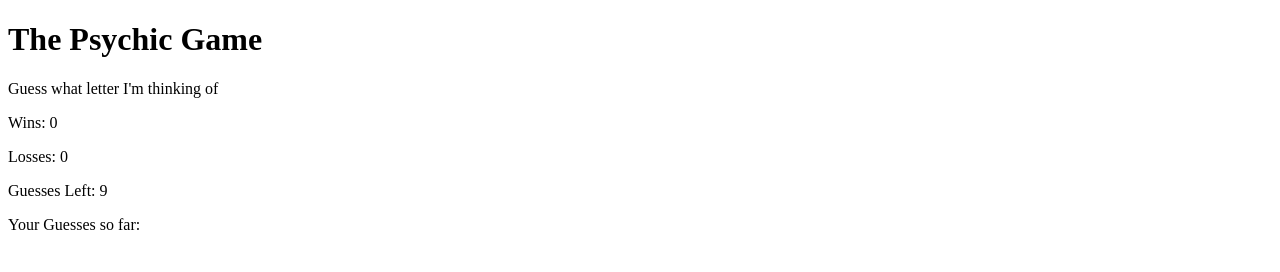
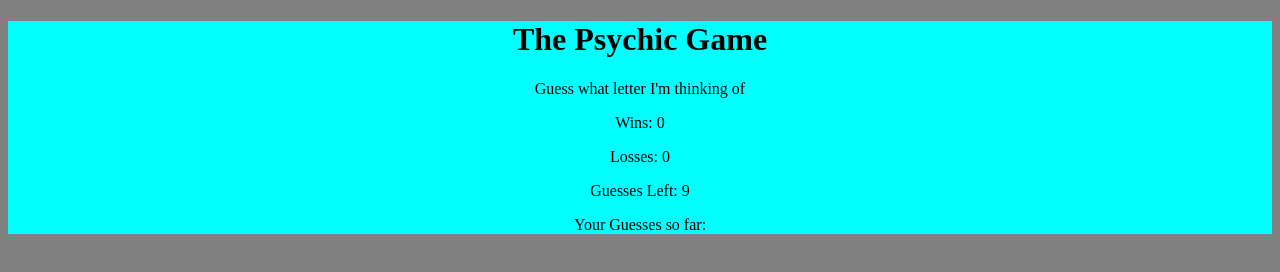
Before and after one commit to IsmaelRvra130/Psychic-Game, a plain HTML site: page index.html in a window 1280 px wide. Drawn offline with Linux system fonts and the light colour scheme.

Commit message:
Added external style sheet and css

```diff
--- a/index.html
+++ b/index.html
@@ -5,11 +5,15 @@
 <head>
   <meta charset="UTF-8">
   <meta name="viewport" content="width=device-width, initial-scale=1, shrink-to-fit=no">
+  <link rel="stylesheet" href="style.css">
+
+
 	<title>The Psychic Game | Guess The Letter</title>
+
 </head>
 
 <body>
-
+<div id ="wrapper">
 	<h1>The Psychic Game</h1>
 
 	<p>Guess what letter I'm thinking of</p><!-- IDs for what will be on the screen -->
@@ -17,7 +21,7 @@
 	<p id='losses'></p>
 	<p id='guessleft'></p>
 	<p id='letterguesses'></p>
-
+</div>
 	<script>
 
 	      // Variables
--- /dev/null
+++ b/style.css
@@ -0,0 +1,8 @@
+body{
+    background-color: grey;
+}
+
+#wrapper{
+    background-color: aqua;
+    text-align: center;
+}
```
